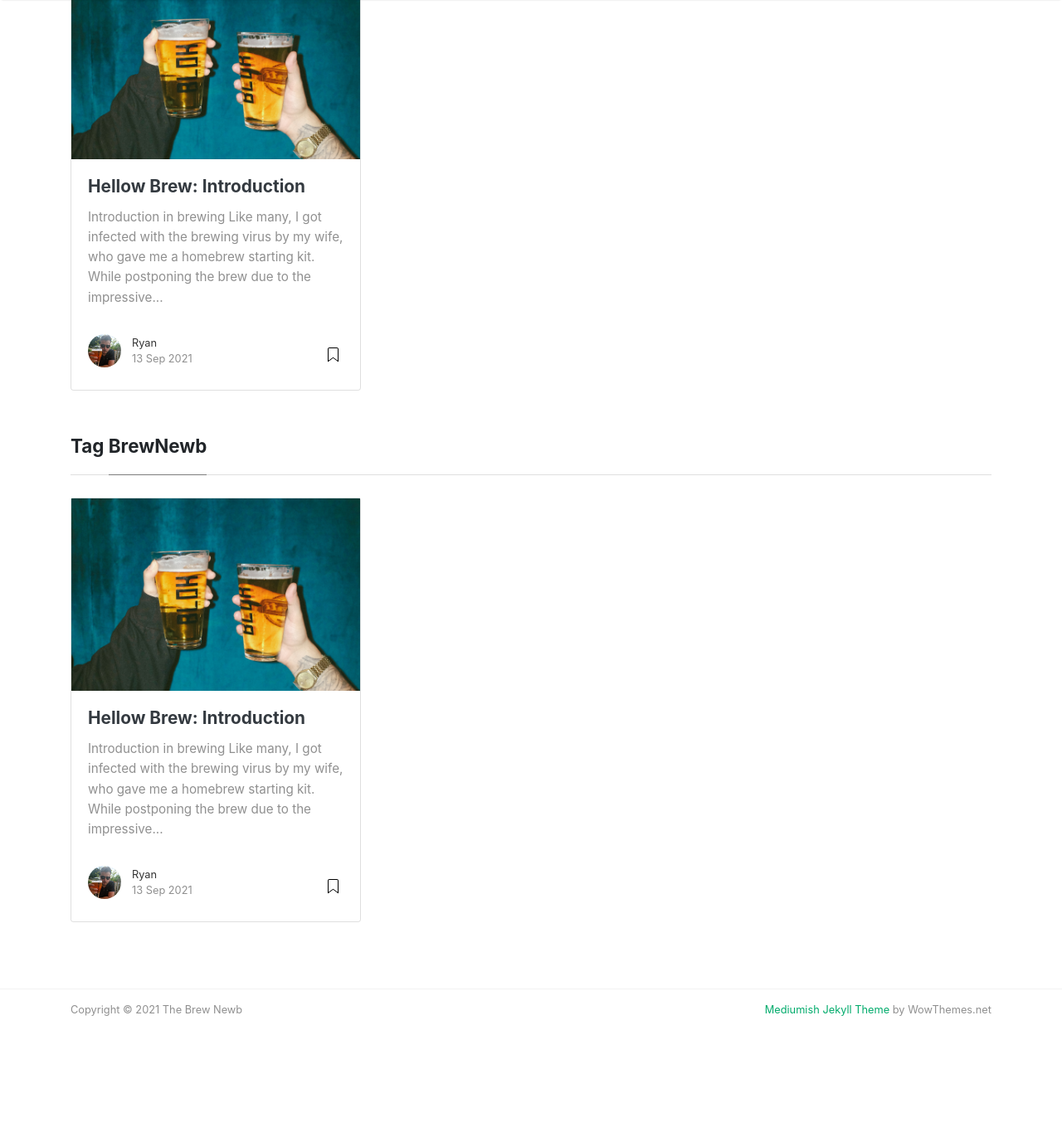
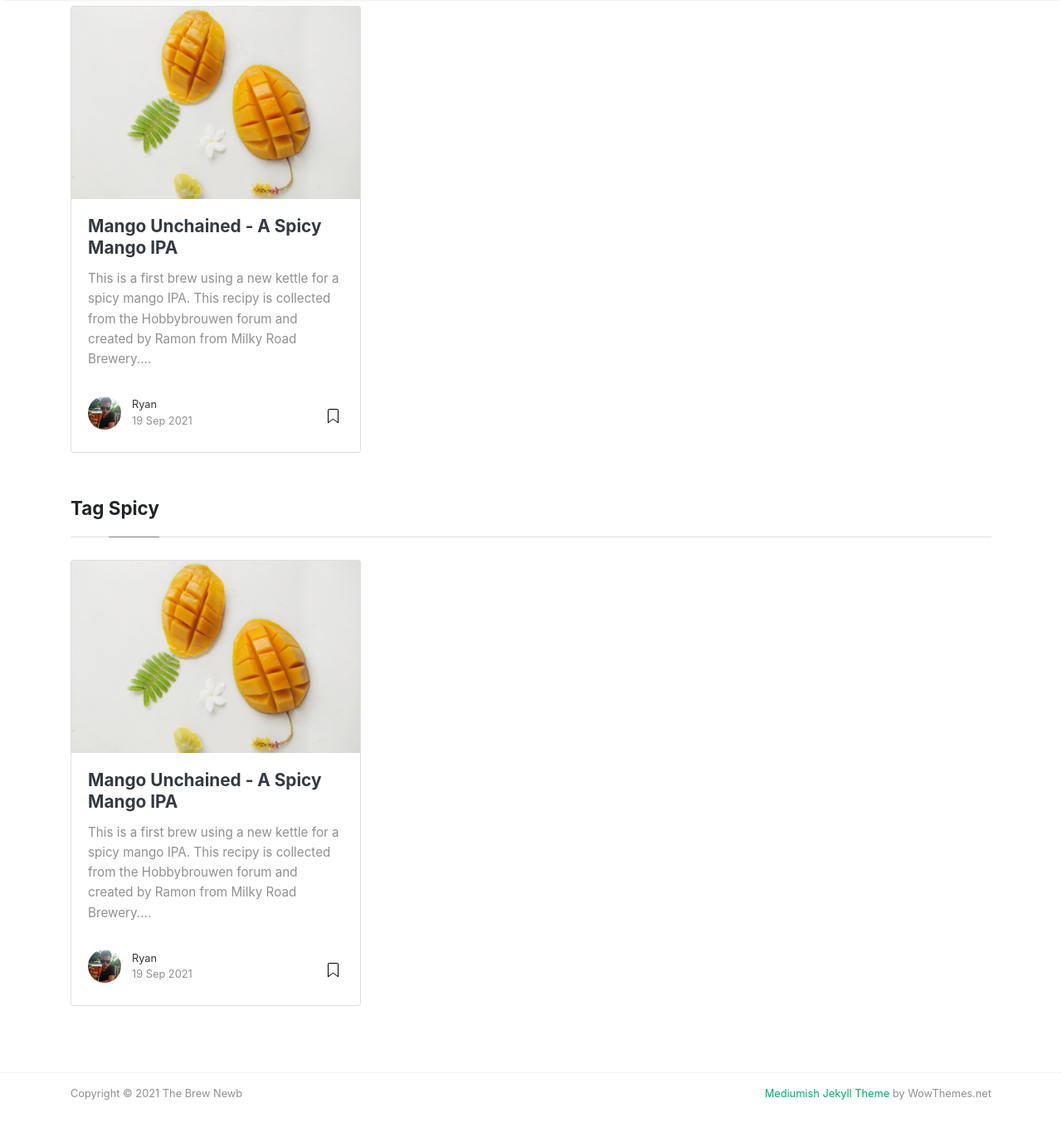
Before and after one commit to RyanBijkerk/thebrewnewb-website, a Jekyll site: the page built from _pages/tags.md, in a window 1280 px wide and 1400 px high, scrolled down 2449 px. Shown: the top 1365 px of the window at 83% size. Built offline with Jekyll 4.4.1, drawn with Linux system fonts in a browser that asks for light colours; nearby versions of some CDN libraries; before the commit the page ends 3751 px from its top, so only the background shows below that; some of the changed text lies outside the part shown.

Commit message:
Update the post and set to public

```diff
--- a/_posts/2021-09-12-spicy-mango-ipa.md
+++ b/_posts/2021-09-19-spicy-mango-ipa.md
@@ -1,17 +1,20 @@
 ---
 layout: post
-title:  "Spicy Mango IPA"
+title:  "Mango Unchained - A Spicy Mango IPA"
 author: ryan
 categories: [ IPA ]
 tags: [mango, spicy]
 image: assets/images/recipes/spicy-mango-ipa/spicy-mango-ipa-feature-image.jpg
 description: "This is a first brew using a new kettle for a fresh spicy mango IPA. A clean IPA spiced up using peppers during the brew."
-hidden: true
+hidden: false
 toc: true
 beforetoc: <iframe src="https://open.spotify.com/embed/track/1lK8OlJuuoVsGHsWaKFAfk" width="100%" height="80" frameBorder="0" allowtransparency="true" allow="encrypted-media"></iframe>
 #rating: 4.5
 ---
-This is a first brew using a new kettle for a fresh spicy mango IPA. A clean IPA spiced up using peppers during the brew. All the credits goes to Ramon from the Hobbybrouwen forum, as this is his recipy.
+This is a first brew using a new kettle for a spicy mango IPA. This recipy is collected from the [Hobbybrouwen](http://hobbybrouwen.nl/){:target="_blank"} forum and created by [Ramon](https://www.hobbybrouwen.nl/forum/index.php/topic,39916.0.html){:target="_blank"} from
+[Milky Road Brewery](https://www.milkyroadbrewery.nl/){:target="_blank"}. It is an IPA using 5 different hops including fresh mango and Madame Jeanette peppers. This beer won the first price at the ONK back in 2019, described as well balanced bitterness with sweet with a nice bite of the peppers.
+
+To scale the recipy to the 10 liters [BrewFather](https://share.brewfather.app/uBb7GSyMzVQaiY){:target="_blank"} is used.
 
 ## Information
 
@@ -49,10 +52,15 @@ The following ingredients are used. Please note, all links to the various ingred
 | 1 kg  | Fruit | | [Mango](https://www.coop.nl/product/8717662020810/EAT-ME-Mango-duo){:target="_blank"} |  |
 | 2 x  | Pepers | | [Madame Jeanette](https://groentebroer.nl/groenten/pepers/madame-jeanette-geel){:target="_blank"} |  |
 
+A small mistake was made in when ordering the hops so I recieved Amarillo leafs instead of pellets.
+
 ## The Brew
-The following brew schema is used.
+It's brew day! Excited to get started, and the first step is to crush the malts.
+
+![spicy-mango-ipa-malt-crush]({{site.baseurl}}assets/images/recipes/spicy-mango-ipa/spicy-mango-ipa-crushed-malt.jpg)
 
 ### Mash profile
+The following mash schema is used:
 
 | Phase | Temperature | Time | Ramp Time |
 | :---- | :-----------| :--- | :-------- |
@@ -60,7 +68,12 @@ The following brew schema is used.
 | Alpha-amylase  | 72°C | 30 min | 15 min |
 | Mash-out | 78°C | 5 min  | 10 min |
 
+As this is the first time using the new kettle, I'm not 100% sure how to ensure control the ramp time. So in this case I decided to ensure the temperature is reached, and at that point start the timer.
+
+![spicy-mango-ipa-leaking-mash]({{site.baseurl}}assets/images/recipes/spicy-mango-ipa/spicy-mango-ipa-leaking-mash.jpg)
+
 ### Boil
+The following boiling schema is used:
 
 | Amount | Type | Name | Time |
 | :----- | :--- | :--- | :--- |
@@ -72,7 +85,16 @@ The following brew schema is used.
 | 5 g | Hops | Simcoe | 5 min |
 | 9 g | Hops | Citra | 0 min (Flameout) |
 
+There are multiple methods to add the mango, but in this case, I have decided to include them in the boil because of the following reason. I really want to use fresh mangos, but when adding them in the dry hopping phase you need to cook them to avoid any infections caused by the bacteria. To reduce this risk, I decided to include it in the boil.
+
+Now in this case I used the whole mango including the skin. Make sure to wash them thoroughly before adding them.
+
+![spicy-mango-ipa-fresh-mango.jpg]({{site.baseurl}}assets/images/recipes/spicy-mango-ipa/spicy-mango-ipa-fresh-mango.jpg.jpg)
+
+Now my gravity came a bit higher than expected, which is 1.080 SG instead of the 1.072 SG. This might be caused by the mango, but I'm 100% sure. If I'm correct, this will boost the alcohol to 8.9% instead of 7.7%. This is of course fully depending on the fermentation process.
+
 ### Dry hop
+The following dry hopping schema is used:
 
 | Amount | Type | Name | Days |
 | :----- | :--- | :--- | :--- |
@@ -81,11 +103,15 @@ The following brew schema is used.
 | 9 g | Hops | Citra | Day 4 |
 | 7 g | Hops | Amarillo | Day 4 |
 
+This still needs to be done, but based on the feedback received from Ramon I might postpone the dry hopping at a later stage to increase the fresh hoppy flavours.
+
 ### Fermentation
 The fementation is on 20°C for 14 days.
 
 ## Notes
 This recipy is also avaiable on [BrewFather](https://share.brewfather.app/uBb7GSyMzVQaiY){:target="_blank"}.
 
+Note for my self, next time, ensure to use the hop bags or a hopping basket because the filter was clogged up. This is also needed for the mango.
+
 ## Conclusion
 Brew is still in fermentation.
```
Also changed, not shown: assets/images/recipes/spicy-mango-ipa/spicy-mango-ipa-crushed-malt.jpg (added), assets/images/recipes/spicy-mango-ipa/spicy-mango-ipa-fresh-mango.jpg (added), assets/images/recipes/spicy-mango-ipa/spicy-mango-ipa-leaking-mash.jpg (added).
